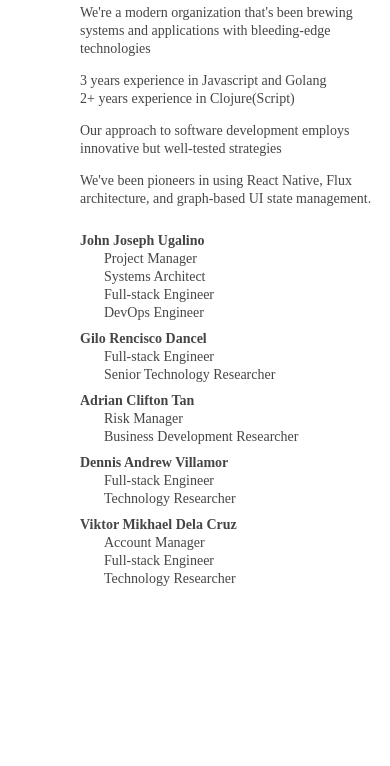
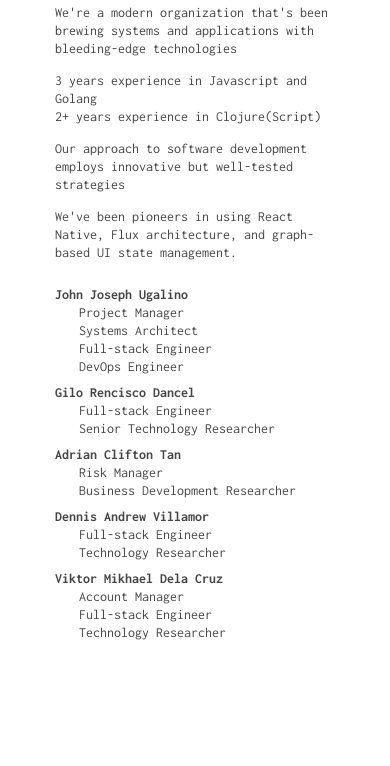
Before and after one commit to blackteagroup/blackteagroup.github.io, a plain HTML site: page index.html in a window 390 px wide. Shown: the part 78-844 px from the top of the page. Drawn offline with Linux system fonts and the light colour scheme.

Commit message:
Update design for mobile and add webfont

```diff
--- a/index.html
+++ b/index.html
@@ -6,7 +6,7 @@
   <title>Black Tea Group</title>
   <meta name="description" content="Black Tea Software and Technologies Group. We're a modern organization that's been brewing systems and applications with bleeding-edge technologies">
   <meta name="viewport" content="width=device-width, initial-scale=1, shrink-to-fit=no">
-  <link rel="manifest" href="site.webmanifest">
+  <link href="https://fonts.googleapis.com/css?family=Inconsolata:400,700" rel="stylesheet">
   <style>
     body {
       margin: 0;
@@ -16,7 +16,7 @@
       color: rgba(0,0,0,0.73);
     }
     article {
-      margin: 40px 0 0 80px;
+      margin: 40px 0 24px 80px;
       max-width: 336px;
     }
     h1 {
@@ -35,6 +35,12 @@
     }
     ul ul {
       padding-left: 24px;
+    }
+    @media only screen and (max-width: 479px) {
+      article {
+        margin: 40px auto 24px;
+        max-width: 280px;
+      }
     }
   </style>
 </head>
```
